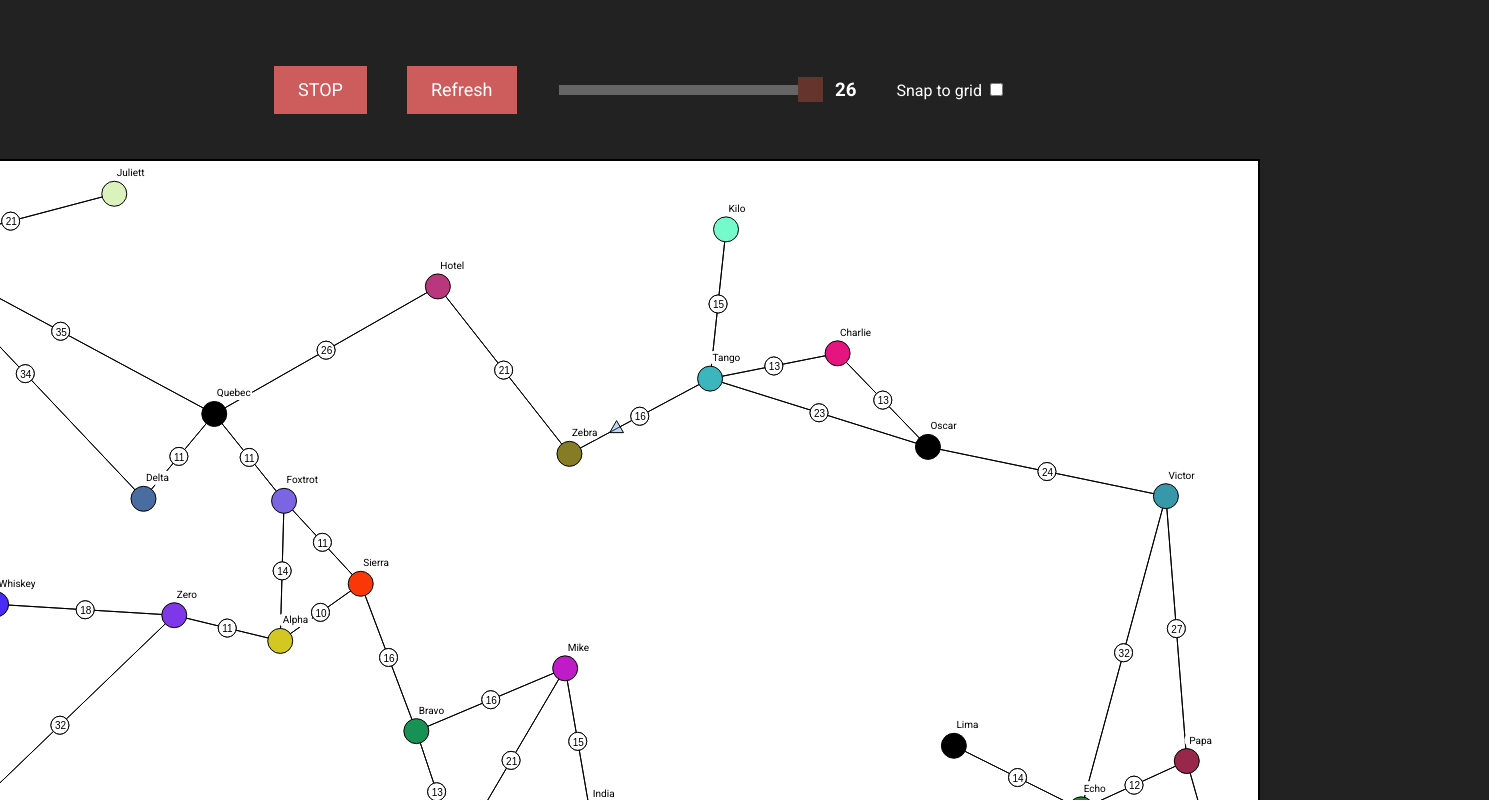
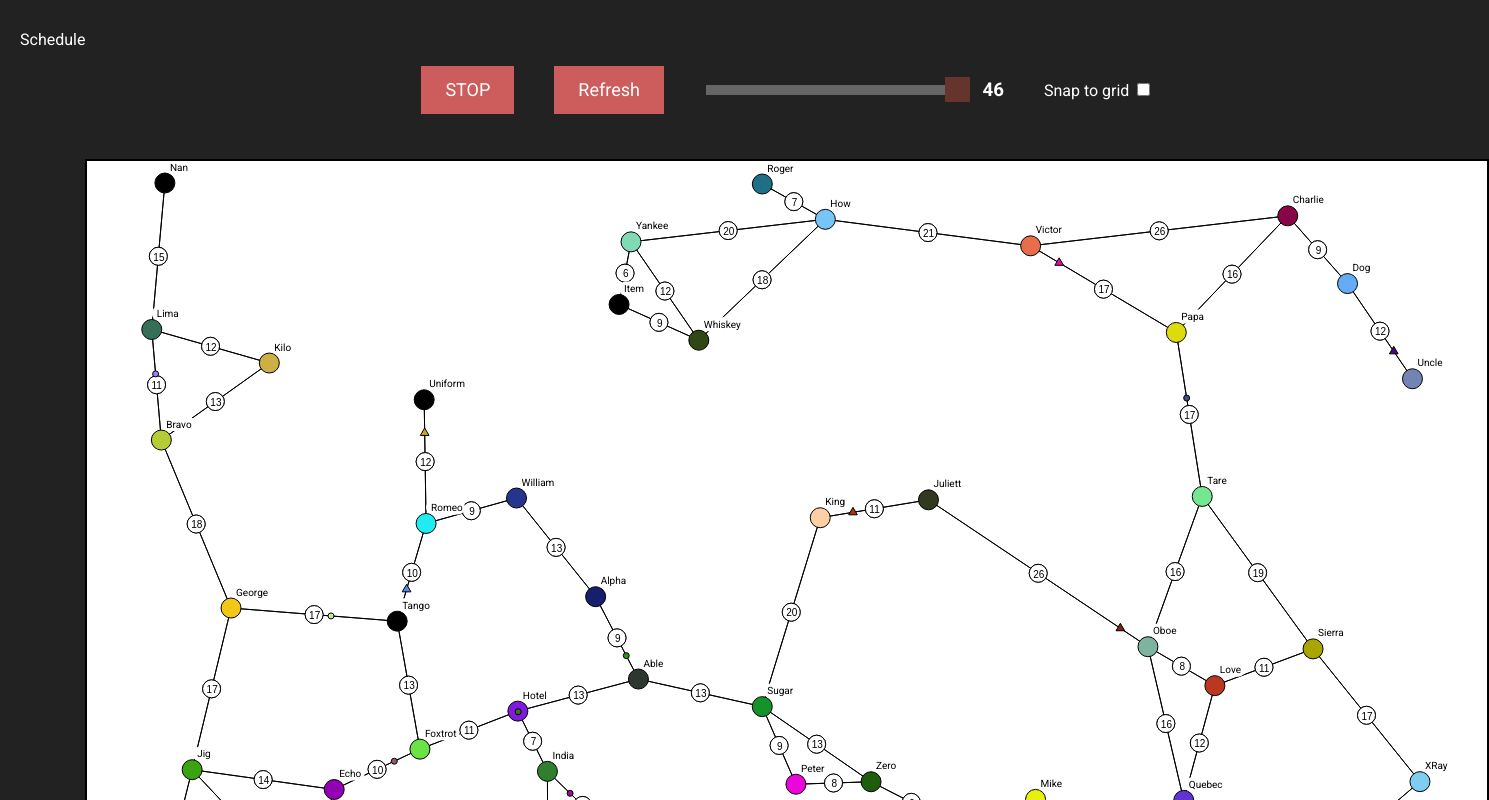
Before and after one commit to novembrea/trains, a website built with webpack: page src/index.html in a window 1280 px wide. Both pictures are taken after a click on the button "PLAY". Shown: the top 800 px of the page, 1489 px wide, since content can reach past the window. Built offline with nearby package versions, Linux system fonts and the light colour scheme.

Commit message:
hunt minor bugs, clean up all round

```diff
--- a/src/index.html
+++ b/src/index.html
@@ -71,6 +71,13 @@
     </style>
   </head>
   <body style="padding-top: 20px; text-align: center;">
+    <main style="display: flex; justify-content: space-between;">
+      <div>
+        <div>
+          Schedule
+        </div>
+      </div>
+      <div>
         <header id="ui">
           <div class="box">
             <button id="play">
@@ -97,5 +104,7 @@
           id="main"
           style="padding-top: 10px; display: flex; flex-direction: column; align-items: flex-end; justify-content: center; align-content: center; min-height: 80%;"
         ></div>
+      </div>
+    </main>
   </body>
 </html>
--- a/src/index.ts
+++ b/src/index.ts
@@ -1,9 +1,7 @@
-import render from 'trains/renderer'
 import initUI from 'trains/ui'
 
 function main() {
   initUI()
-  render()
 }
 
 main()
--- a/src/trains/constants.ts
+++ b/src/trains/constants.ts
@@ -10,7 +10,7 @@ export const abortPlacementAttempts = 200
 export const abortGraphBuildAttempts = 200
 
 // How big station circle will be drawn on the canvas.
-export const stationRadius = 25
+export const stationRadius = 20
 
 // Defines closest possible placement of station next to other station.
 export const vertexExclusionRadius = stationRadius * 3
@@ -23,7 +23,7 @@ export const yPlacementBound = cavnasHeight - stationRadius
 // True will produce a more grid-like layout.
 export const shouldSnapToGrid = false
 
-export const trainRadius = 8
+export const trainRadius = 5
 
 // Station names
 export const names = [
@@ -53,6 +53,27 @@ export const names = [
   'Yankee',
   'Zebra',
   'Zero',
+  // ---
+  'Able',
+  'Baker',
+  'Dog',
+  'Easy',
+  'Fox',
+  'George',
+  'How',
+  'Item',
+  'Jig',
+  'King',
+  'Love',
+  'Nan',
+  'Oboe',
+  'Peter',
+  'Queen',
+  'Roger',
+  'Sugar',
+  'Tare',
+  'Uncle',
+  'William',
 ]
 
 export const defaultConfig: Config = {
--- a/src/trains/railroad.ts
+++ b/src/trains/railroad.ts
@@ -1,7 +1,9 @@
 import sample from 'lodash/sample'
+import sampleSize from 'lodash/sampleSize'
+import uniqBy from 'lodash/uniqBy'
 
 import { Vertex } from './types'
-import { anyButGiven, info, printVertex } from './utils'
+import { info, printVertex } from './utils'
 
 class RailRoadGraph {
   vertices: string[]
@@ -53,19 +55,22 @@ class RailRoadGraph {
     return Object.keys(visited).length === this.vertices.length
   }
 
-  randomStartEnd(): { start: Vertex; end: Vertex } {
-    const a = sample(this.vertices)!
-    const b = anyButGiven([a], this.vertices)
-    return { start: sample(this.adjList.get(a))!, end: sample(this.adjList.get(b))! }
+  // TODO make randomizers  more efficient.
+  randomStartEnd(): Vertex[] {
+    const pool: Vertex[] = []
+    this.adjList.forEach((vertices, k) => pool.push(...vertices))
+    return sampleSize(uniqBy(pool, 'name'), 2)!
   }
 
   randomEnd(start: Vertex): Vertex {
     const pool: Vertex[] = []
-    // TODO make it more efficient.
-    this.adjList.forEach((vertices, k) => {
-      pool.push(...vertices.filter(v => v.name !== start.name))
-    })
-    return sample(pool)!
+    this.adjList.forEach((vertices, k) => pool.push(...vertices.filter(v => v.name !== start.name)))
+    return sample(uniqBy(pool, 'name'))!
+  }
+
+  anyVertex(): Vertex {
+    const a = sample(this.vertices)!
+    return sample(this.adjList.get(a))!
   }
 
   print() {
--- a/src/trains/renderer.ts
+++ b/src/trains/renderer.ts
@@ -11,7 +11,6 @@ import {
   defaultConfig,
   names,
   stationRadius,
-  trainRadius,
   vertexExclusionRadius,
   xPlacementBound,
   yPlacementBound,
@@ -26,7 +25,6 @@ import {
   generateRoute,
   info,
   makeVertex,
-  memoizedPathEnd,
   pointDistance,
   randBetween,
   randColor,
@@ -235,61 +233,55 @@ function render(c?: Config): void {
   stage.add(graphLayer)
 
   const trainLayer = new Konva.Layer()
-  let trainNames = ['Howler']
-  const trains: (Freight | Passanger)[] = []
-  for (const name of trainNames) {
-    const { start, end } = rr.randomStartEnd()
-    console.log(`generated start ${start.name} end ${end.name}`)
+  const trains: (Freight | Passanger)[] = [
+    new Freight({ name: 'Freight 1', route: [], endVertex: rr.anyVertex() }, 0, 0),
+    new Freight({ name: 'Freight 2', route: [], endVertex: rr.anyVertex() }, 0, 0),
+    new Freight({ name: 'Freight 3', route: [], endVertex: rr.anyVertex() }, 0, 0),
+    new Freight({ name: 'Freight 4', route: [], endVertex: rr.anyVertex() }, 0, 0),
+    new Freight({ name: 'Freight 5', route: [], endVertex: rr.anyVertex() }, 0, 0),
+    new Freight({ name: 'Freight 6', route: [], endVertex: rr.anyVertex() }, 0, 0),
+    new Freight({ name: 'Freight 7', route: [], endVertex: rr.anyVertex() }, 0, 0),
+    new Freight({ name: 'Freight 8', route: [], endVertex: rr.anyVertex() }, 0, 0),
+    new Passanger({ name: 'Passanger 1', route: [], endVertex: rr.anyVertex() }, 0, 0),
+    new Passanger({ name: 'Passanger 2', route: [], endVertex: rr.anyVertex() }, 0, 0),
+    new Passanger({ name: 'Passanger 3', route: [], endVertex: rr.anyVertex() }, 0, 0),
+    new Passanger({ name: 'Passanger 4', route: [], endVertex: rr.anyVertex() }, 0, 0),
+    new Passanger({ name: 'Passanger 5', route: [], endVertex: rr.anyVertex() }, 0, 0),
+    new Passanger({ name: 'Passanger 6', route: [], endVertex: rr.anyVertex() }, 0, 0),
+    new Passanger({ name: 'Passanger 7', route: [], endVertex: rr.anyVertex() }, 0, 0),
+    new Passanger({ name: 'Passanger 8', route: [], endVertex: rr.anyVertex() }, 0, 0),
+  ]
+  for (const train of trains) {
+    const [start, end] = rr.randomStartEnd()
     let route: Path[] | null = []
-    const make = () => {
-      route = generateRoute(start, end, rr, stations)
-    }
+    const make = () => (route = generateRoute(start, end, rr, stations))
     make()
     if (route === null || route.length === 0) make()
-    let shape: any
-    let train: any
-    shape = new Konva.RegularPolygon({
-      x: stations[start.name].station.x(),
-      y: stations[start.name].station.y(),
-      sides: 3,
-      radius: trainRadius,
-      fill: randColor(),
-      stroke: 'black',
-      strokeWidth: 1,
-    })
-    train = new Freight({ name, route, endVertex: end }, shape)
-    if (name == 'Fatty') {
-      shape = new Konva.Circle({
-        x: stations[start.name].station.x(),
-        y: stations[start.name].station.y(),
-        radius: 3,
-        fill: randColor(),
-        stroke: 'black',
-        strokeWidth: 1,
-      })
-      train = new Passanger({ name, route, endVertex: end }, shape)
-    }
-    trainLayer.add(shape)
-    trains.push(train)
+    train.route = route
+    train.pathLength = route.length
+    train.endVertex = end
+    train.shape.position({ x: stations[start.name].station.x(), y: stations[start.name].station.y() })
+    trainLayer.add(train.shape)
   }
   stage.add(trainLayer)
 
-  let memoEnd = memoizedPathEnd()
   let anim = new Konva.Animation((frame: any) => {
     for (let train of trains) {
-      const { x: x2, y: y2 } = memoEnd(train.currentRoute)
+      if (train.hasArrived) {
+        const end = rr.randomEnd(train.endVertex)
+        info({ text: `${train.name} rolls again from ${train.endVertex.name} to ${end.name}`, bg: 'lightblue' })
+        const generated = generateRoute(train.endVertex, end, rr, stations)!
+        console.log(`${train.name} got new route ${generated.map(g => g.name()).join('-')}`)
+        train.updateRoute(generated, end)
+      }
+
       const { currentRoute } = train
+      if (currentRoute === undefined) {
+        throw `${train.name} COULDN'T GET PATH!`
+      }
+      const { x: x2, y: y2 } = currentRoute.getPointAtLength(currentRoute.getLength())
       const { x, y } = currentRoute.getPointAtLength(train.velocity * train.currentPosition)
-      if (round(x) === x2 && round(y) === y2) {
-        train.nextStation()
-        if (train.hasArrived) {
-          console.log('the end!')
-          const end = rr.randomEnd(train.endVertex)
-          console.log(`${train.name} rolls again ${train.endVertex.name} ⇄ ${end.name}`)
-          const generated = generateRoute(train.endVertex, end, rr, stations)!
-          train.updateRoute(generated, end)
-        }
-      }
+      if (round(x) === round(x2) && round(y) === round(y2)) train.nextStation()
       train.shape.position({ x: x, y: y })
       train.incrementPos()
     }
--- a/src/trains/train.ts
+++ b/src/trains/train.ts
@@ -1,9 +1,11 @@
+import Konva from 'konva'
 import { Circle } from 'konva/types/shapes/Circle'
 import { Path } from 'konva/types/shapes/Path'
 import { RegularPolygon } from 'konva/types/shapes/RegularPolygon'
 
+import { trainRadius } from './constants'
 import { Vertex } from './types'
-import { info } from './utils'
+import { info, randColor } from './utils'
 
 interface TrainProps {
   name: string
@@ -21,10 +23,9 @@ export class Train {
   route: Path[]
 
   constructor({ route, endVertex, name }: TrainProps) {
+    this.name = name
     this.route = route
-    this.name = name
     this.endVertex = endVertex
-
     this.pathLength = route.length
     this.currentRouteIndex = 0
     this.currentPosition = 0
@@ -36,14 +37,14 @@ export class Train {
   }
 
   public updateRoute(route: Path[], endVertex: Vertex) {
-    info({ text: `new route for ${this.name}`, bg: 'lighgray' })
-    info({ text: route.map(r => r.name()).join(' ⇄ '), bg: 'lighgray' })
-    this.hasArrived = false
+    info({ text: `new route for ${this.name}`, bg: 'lightgray' })
+    info({ text: route.map(r => r.name()).join('-'), bg: 'lightgray' })
+    this.route = route
+    this.endVertex = endVertex
+    this.pathLength = route.length
     this.currentRouteIndex = 0
     this.currentPosition = 0
-    this.route = route
-    this.pathLength = route.length
-    this.endVertex = endVertex
+    this.hasArrived = false
   }
 
   public incrementPos() {
@@ -51,19 +52,19 @@ export class Train {
   }
 
   public nextStation() {
-    console.log(
-      `from: ${this.currentRoute
-        .name()
-        .split('-')
-        .pop()}, next up ${this.route[this.currentRouteIndex + 1]
-        ?.name()
-        .split('-')
-        .pop() ?? 'end'}`,
-    )
+    // info({
+    //   text: `from: ${this.currentRoute
+    //     .name()
+    //     .split('-')
+    //     .pop()}, to: ${this.route[this.currentRouteIndex + 1]
+    //     ?.name()
+    //     .split('-')
+    //     .pop() ?? 'end'}`,
+    //   bg: 'gold',
+    // })
+    this.currentPosition = 0
+    this.currentRouteIndex++
     let prevPos = this.currentPosition
-    this.currentPosition = 1
-
-    this.currentRouteIndex++
     if (this.currentRouteIndex === this.pathLength) {
       this.hasArrived = true
       this.currentPosition = prevPos
@@ -74,41 +75,49 @@ export class Train {
 export class Freight extends Train {
   shape: RegularPolygon
   velocity: number
-  acceleration: number
 
-  constructor({ name, route, endVertex }: TrainProps, shape: RegularPolygon) {
+  constructor({ name, route, endVertex }: TrainProps, x1: number, y1: number) {
     super({ name, route, endVertex })
-    this.shape = shape
-
-    this.velocity = 2
-    this.acceleration = 0.1
+    this.shape = new Konva.RegularPolygon({
+      x: x1,
+      y: y1,
+      sides: 3,
+      radius: trainRadius,
+      fill: randColor(),
+      stroke: 'black',
+      strokeWidth: 1,
+    })
+    this.velocity = 0.2
   }
 }
 
 export class Passanger extends Train {
   shape: Circle
   velocity: number
-  acceleration: number
 
-  constructor({ name, route, endVertex }: TrainProps, shape: RegularPolygon) {
+  constructor({ name, route, endVertex }: TrainProps, x1: number, y1: number) {
     super({ name, route, endVertex })
-    this.shape = shape
+    this.shape = this.shape = new Konva.Circle({
+      x: x1,
+      y: y1,
+      radius: trainRadius - 2,
+      fill: randColor(),
+      stroke: 'black',
+      strokeWidth: 1,
+    })
 
-    this.velocity = 0.8
-    this.acceleration = 0.1
+    this.velocity = 0.4
   }
 }
 
 export class Bullet extends Train {
   shape: RegularPolygon
   velocity: number
-  acceleration: number
 
   constructor({ name, route, endVertex }: TrainProps, shape: RegularPolygon) {
     super({ name, route, endVertex })
     this.shape = shape
 
     this.velocity = 0.2
-    this.acceleration = 0.2
   }
 }
--- a/src/trains/ui.ts
+++ b/src/trains/ui.ts
@@ -6,25 +6,28 @@ import { Config } from './types'
 import { byid } from './utils'
 
 const uiRefreshBtn = byid('refresh')!
-
-const uiPlayBtn = byid('play')!
+let uiPlayBtn = byid('play')!
 
 const uiStationSlider = byid('stations-slider')!
 const uiStationCounter = byid('stations-counter')!
 const uiSnapCheckbox = byid('snap-checkbox')!
 
-export function bindPlayBtn(anim: Animation) {
 let isPlaying = false
-  uiPlayBtn.addEventListener('click', () => {
+let animation: Animation
+
+const playHandler = () => {
   if (!isPlaying) {
     uiPlayBtn.innerText = 'STOP'
     isPlaying = true
-      return anim.start()
+    return animation.start()
   }
   uiPlayBtn.innerText = 'PLAY'
   isPlaying = false
-    return anim.stop()
-  })
+  return animation.stop()
+}
+export function bindPlayBtn(anim: Animation) {
+  animation = anim
+  uiPlayBtn.addEventListener('click', playHandler)
 }
 
 export default function initUI() {
@@ -35,6 +38,10 @@ export default function initUI() {
   }
 
   uiRefreshBtn.addEventListener('click', () => {
+    animation.stop()
+    uiPlayBtn.removeEventListener('click', playHandler)
+    uiPlayBtn.innerText = 'PLAY'
+    isPlaying = false
     render(config)
   })
 
@@ -61,4 +68,6 @@ export default function initUI() {
     const { checked } = e.target as HTMLInputElement
     Object.assign(config, { shouldSnapToGrid: checked })
   })
+
+  render(config)
 }
--- a/src/trains/utils.ts
+++ b/src/trains/utils.ts
@@ -81,7 +81,6 @@ export const generateRoute = (start: Vertex, end: Vertex, g: RailRoadGraph, stat
     return null
   }
 
-  console.log(`fastest route: ${p.join('-')}`)
   return [
     stations[start.name].edges.find(edge => edge.name() === `${start.name}-${p[0]}`)!,
     ...p
```
Lines whose indentation alone changed are shown as unchanged.
